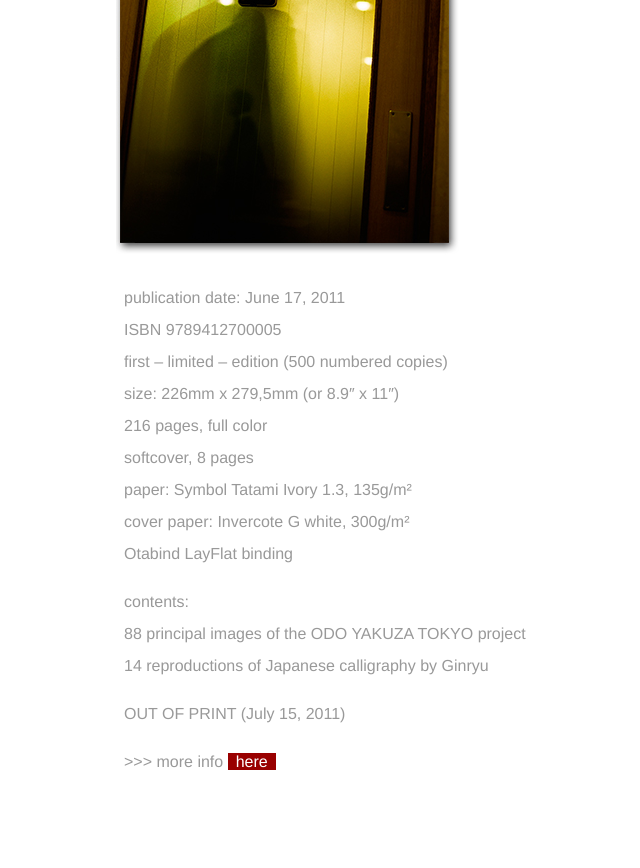
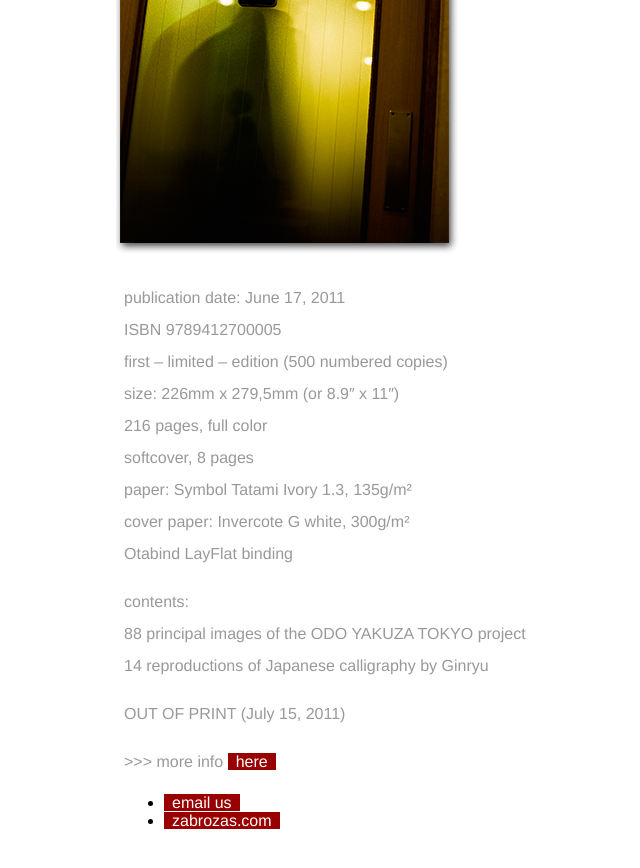
Before and after one commit to antonkusters/zabrozas.github.io, a Jekyll site: the page built from index.html, in a window 1280 px wide and 900 px high, scrolled down 4042 px. Shown: the top 868 px of the window, without its empty margins (4-644 px from the left). Built offline with Jekyll 4.4.1, drawn with Linux system fonts in a browser that asks for light colours.

Commit message:
Update index.html
ready for jekyll

```diff
--- a/index.html
+++ b/index.html
@@ -1,10 +1,8 @@
-<!DOCTYPE html>
-<html>
-	<head>
-		<title>ZABROZAS*</title>
-		<link rel="stylesheet" type="text/css" href="/css/main.css">
-	</head>
-<body>
+---
+layout: default
+title: ZABROZAS*
+---
+
 	<h1>ZABROZAS*</h1>
 	<p>*an independent creative collaboration between two brothers</p>
 
@@ -73,5 +71,3 @@
 			14 reproductions of Japanese calligraphy by Ginryu</p>
 		<p>OUT OF PRINT (July 15, 2011)</p>
 		<p>&gt;&gt;&gt; more info <a title="ODO YAKUZA TOKYO, the limited edition version" href="http://antonkusters.com/blog/buy-the-book-odo-yakuza-tokyo">here</a></p>
-  </body>
-</html>
```
